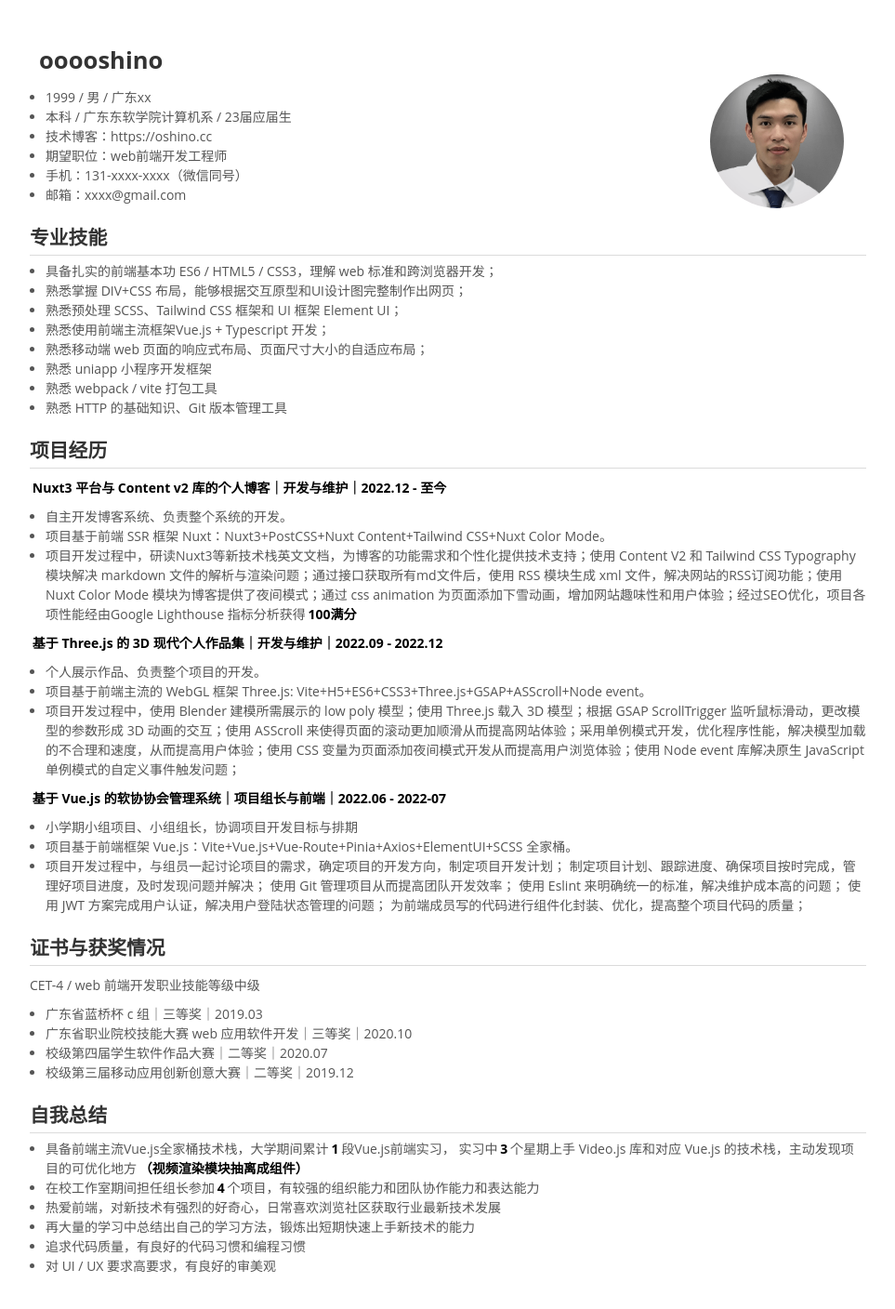
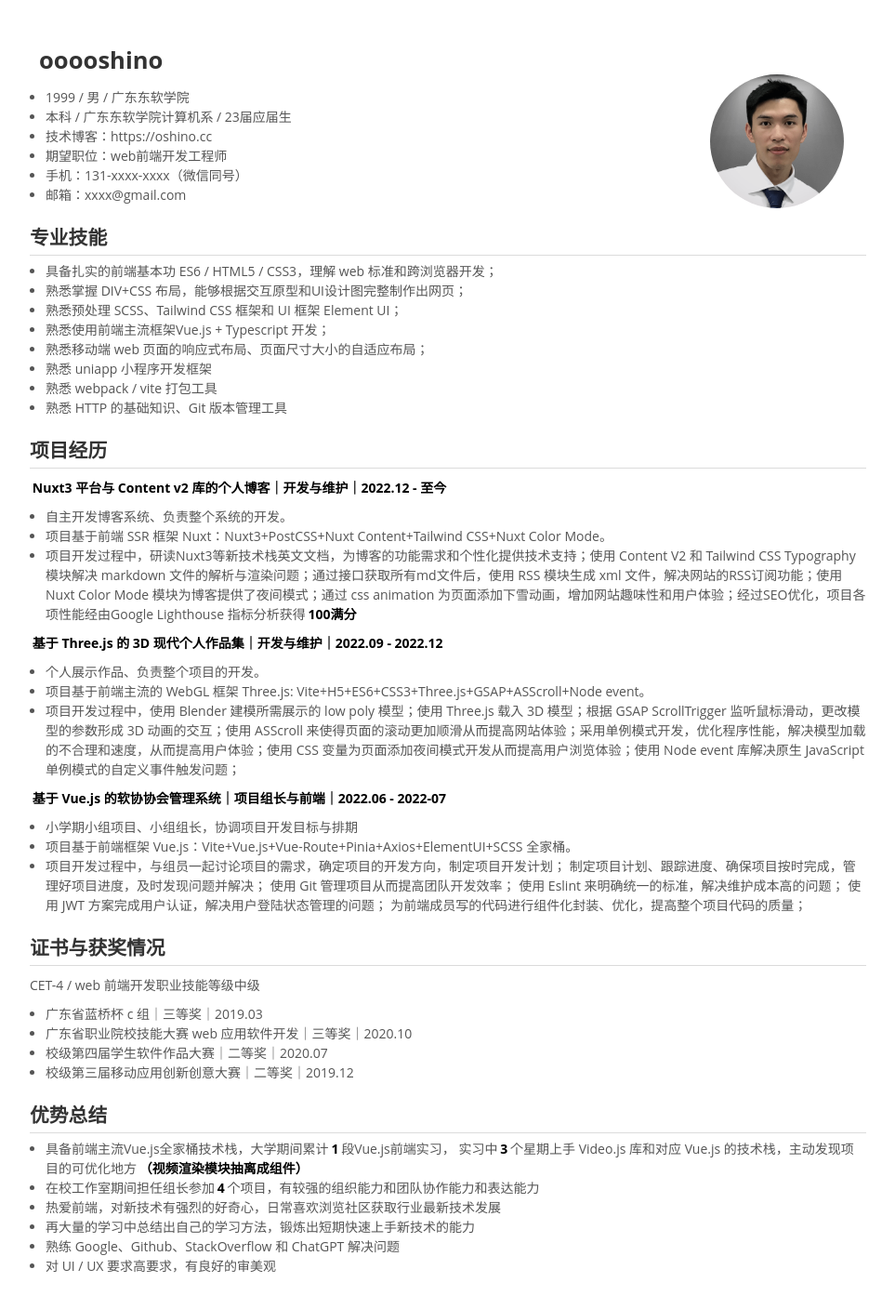
Before and after one commit to ooooshino/ooooshino.github.io, a Vue app: page / in a window 1280 px wide. Shown: the top 1408 px of the page at 93% size, without its empty margins (158-1121 px from the left). Built offline with nearby package versions, Linux system fonts and the light colour scheme.

Commit message:
更新简历

```diff
--- a/src/components/Summary.vue
+++ b/src/components/Summary.vue
@@ -1,13 +1,13 @@
 <template>
   <section>
-    <h2>自我总结</h2>
+    <h2>优势总结</h2>
     <ul>
       <li>具备前端主流Vue.js全家桶技术栈，大学期间累计<strong>1</strong>段Vue.js前端实习，
         实习中<strong>3</strong>个星期上手 Video.js 库和对应 Vue.js 的技术栈，主动发现项目的可优化地方<strong>（视频渲染模块抽离成组件）</strong></li>
       <li>在校工作室期间担任组长参加<strong>4</strong>个项目，有较强的组织能力和团队协作能力和表达能力</li>
       <li>热爱前端，对新技术有强烈的好奇心，日常喜欢浏览社区获取行业最新技术发展</li>
       <li>再大量的学习中总结出自己的学习方法，锻炼出短期快速上手新技术的能力</li>
-      <li>追求代码质量，有良好的代码习惯和编程习惯</li>
+      <li>熟练 Google、Github、StackOverflow 和 ChatGPT 解决问题</li>
       <li>对 UI / UX 要求高要求，有良好的审美观</li>
     </ul>
   </section>
--- a/src/components/UserInfo.vue
+++ b/src/components/UserInfo.vue
@@ -19,7 +19,7 @@ import avatar from '/avatar.png'
       </div>
       <h3 class="text-center sm:text-left ">ooooshino</h3>
       <ul>
-        <li>1999 / 男 / 广东xx</li>
+        <li>1999 / 男 / 广东东软学院</li>
         <li>本科 / 广东东软学院计算机系 / 23届应届生</li>
         <li>技术博客：https://oshino.cc</li>
         <li>期望职位：web前端开发工程师</li>
```
